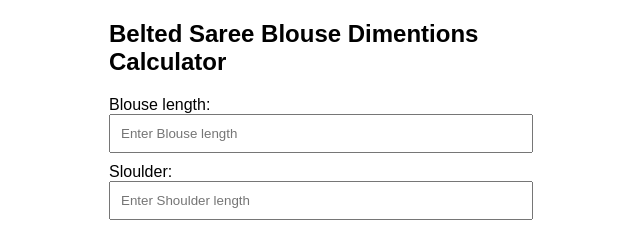
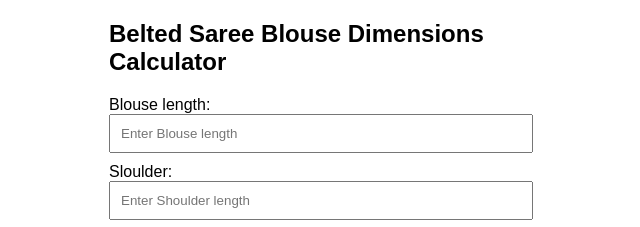
Before and after one commit to Santhosha26/beltedsareeblouse.github.io, a plain HTML site: page index.html in a window 1280 px wide. Shown: the top 227 px of the page, 331-971 px from the left. Drawn offline with Linux system fonts and the light colour scheme.

Commit message:
Update index.html

```diff
--- a/index.html
+++ b/index.html
@@ -9,7 +9,7 @@
 <body>
 
 <div id="calculator">
-    <h2>Belted Saree Blouse Dimentions Calculator</h2>
+    <h2>Belted Saree Blouse Dimensions Calculator</h2>
     <label for="Blouselength">Blouse length:</label>
     <input type="number" id="Blouselength" placeholder="Enter Blouse length">
 
```
